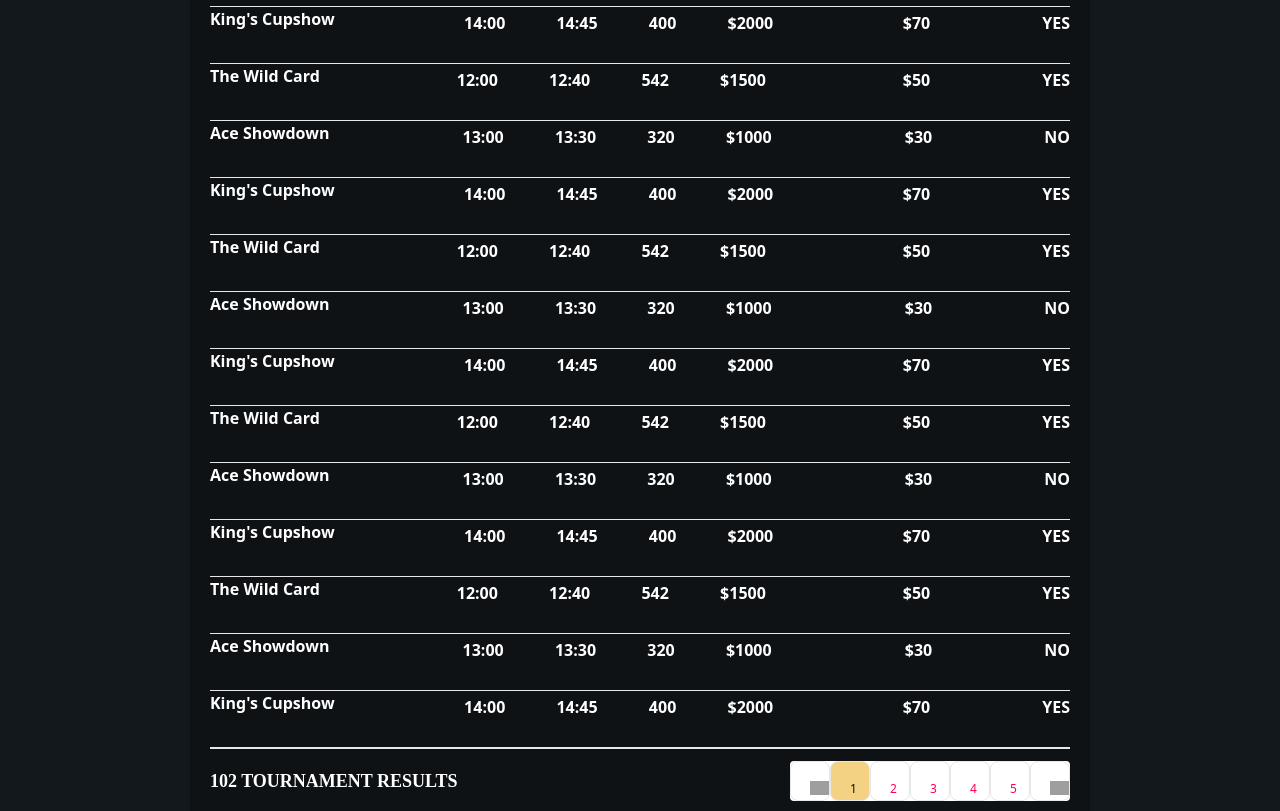
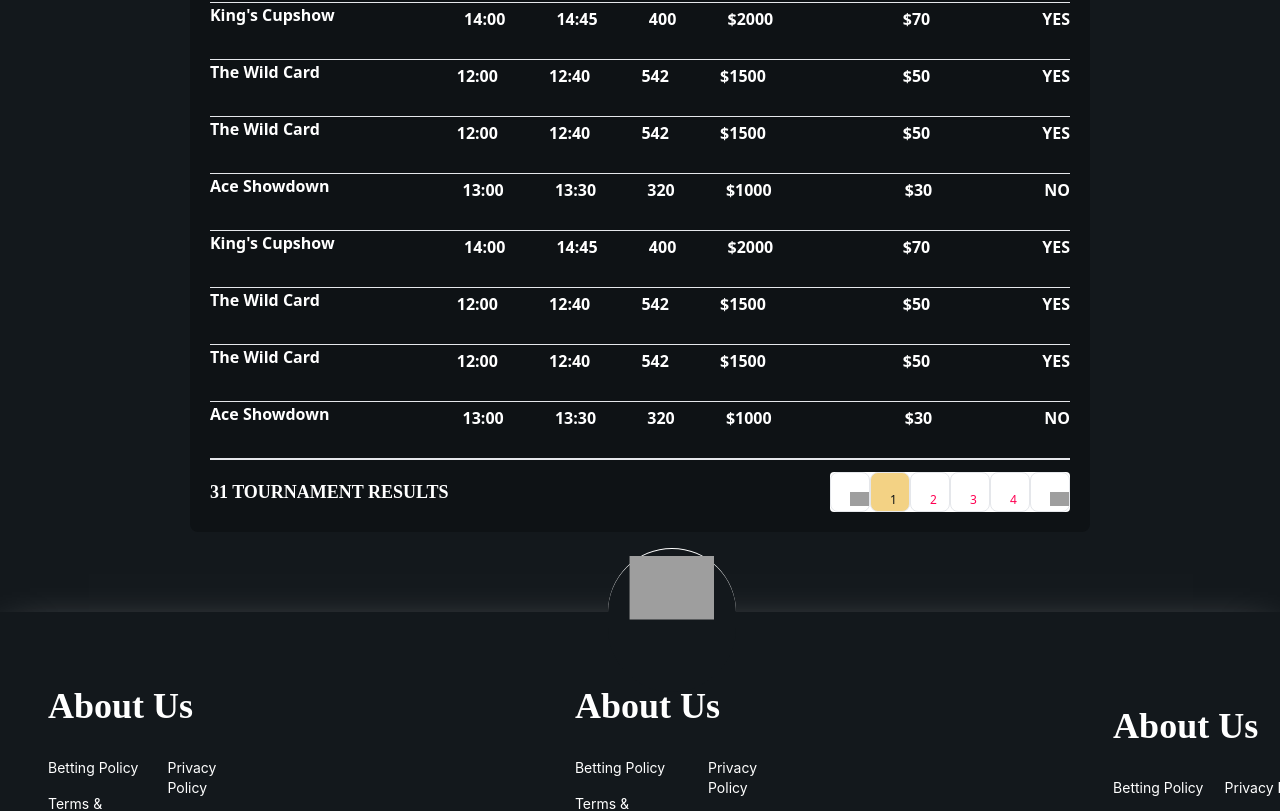
Before and after one commit to Usmanwasif123/roughriderpokertour, a React (Create React App) app: page /our-tournament in a window 1280 px wide. Shown: the part 1600-2411 px from the top of the page. Built offline with nearby package versions, Linux system fonts and the light colour scheme; grey boxes are pictures that could not be loaded.

Commit message:
In our tournament comp the pagination complete and working on the tab

```diff
--- a/src/Components/TournamentComp/OurTournament.jsx
+++ b/src/Components/TournamentComp/OurTournament.jsx
@@ -1,147 +1,74 @@
-import React from 'react'
+import React, {useState} from 'react'
 import Navbar from '../LandingComp/Navbar';
 import Footer from '../LandingComp/Footer';
 import TournamentRow from './TournamentRow';
 import { PaginationGroup } from './Pagination';
 
+const tournamentData = [
+  { category: 'past', name: 'The Wild Card', startTime: '12:00', endTime: '12:40', players: 542, prize: '$1500', entryFee: '$50', bonus: 'Yes'},
+  { category: 'past', name: 'Ace Showdown', startTime: '13:00', endTime: '13:30', players: 320, prize: '$1000', entryFee: '$30', bonus: 'No'},
+  { category: 'past', name: 'King\'s Cupshow', startTime: '14:00', endTime: '14:45', players: 400, prize: '$2000', entryFee: '$70', bonus: 'Yes'},
+  { category: 'past', name: 'The Wild Card', startTime: '12:00', endTime: '12:40', players: 542, prize: '$1500', entryFee: '$50', bonus: 'Yes'},
+  { category: 'past', name: 'The Wild Card', startTime: '12:00', endTime: '12:40', players: 542, prize: '$1500', entryFee: '$50', bonus: 'Yes'},
+  { category: 'past', name: 'Ace Showdown', startTime: '13:00', endTime: '13:30', players: 320, prize: '$1000', entryFee: '$30', bonus: 'No'},
+  { category: 'past', name: 'King\'s Cupshow', startTime: '14:00', endTime: '14:45', players: 400, prize: '$2000', entryFee: '$70', bonus: 'Yes'},
+  { category: 'past', name: 'The Wild Card', startTime: '12:00', endTime: '12:40', players: 542, prize: '$1500', entryFee: '$50', bonus: 'Yes'},
+  { category: 'past', name: 'The Wild Card', startTime: '12:00', endTime: '12:40', players: 542, prize: '$1500', entryFee: '$50', bonus: 'Yes'},
+  { category: 'past', name: 'Ace Showdown', startTime: '13:00', endTime: '13:30', players: 320, prize: '$1000', entryFee: '$30', bonus: 'No'},
+  { category: 'past', name: 'King\'s Cupshow', startTime: '14:00', endTime: '14:45', players: 400, prize: '$2000', entryFee: '$70', bonus: 'Yes'},
+  { category: 'past', name: 'The Wild Card', startTime: '12:00', endTime: '12:40', players: 542, prize: '$1500', entryFee: '$50', bonus: 'Yes'},
+  { category: 'past', name: 'The Wild Card', startTime: '12:00', endTime: '12:40', players: 542, prize: '$1500', entryFee: '$50', bonus: 'Yes'},
+  { category: 'past', name: 'Ace Showdown', startTime: '13:00', endTime: '13:30', players: 320, prize: '$1000', entryFee: '$30', bonus: 'No'},
+  { category: 'past', name: 'King\'s Cupshow', startTime: '14:00', endTime: '14:45', players: 400, prize: '$2000', entryFee: '$70', bonus: 'Yes'},
+  { category: 'past', name: 'The Wild Card', startTime: '12:00', endTime: '12:40', players: 542, prize: '$1500', entryFee: '$50', bonus: 'Yes'},
+  { category: 'past', name: 'The Wild Card', startTime: '12:00', endTime: '12:40', players: 542, prize: '$1500', entryFee: '$50', bonus: 'Yes'},
+  { category: 'past', name: 'Ace Showdown', startTime: '13:00', endTime: '13:30', players: 320, prize: '$1000', entryFee: '$30', bonus: 'No'},
+  { category: 'past', name: 'King\'s Cupshow', startTime: '14:00', endTime: '14:45', players: 400, prize: '$2000', entryFee: '$70', bonus: 'Yes'},
+  { category: 'past', name: 'The Wild Card', startTime: '12:00', endTime: '12:40', players: 542, prize: '$1500', entryFee: '$50', bonus: 'Yes'},
+  { category: 'past', name: 'The Wild Card', startTime: '12:00', endTime: '12:40', players: 542, prize: '$1500', entryFee: '$50', bonus: 'Yes'},
+  { category: 'past', name: 'Ace Showdown', startTime: '13:00', endTime: '13:30', players: 320, prize: '$1000', entryFee: '$30', bonus: 'No'},
+  { category: 'past', name: 'King\'s Cupshow', startTime: '14:00', endTime: '14:45', players: 400, prize: '$2000', entryFee: '$70', bonus: 'Yes'},
+  { category: 'past', name: 'The Wild Card', startTime: '12:00', endTime: '12:40', players: 542, prize: '$1500', entryFee: '$50', bonus: 'Yes'},
+  { category: 'past', name: 'The Wild Card', startTime: '12:00', endTime: '12:40', players: 542, prize: '$1500', entryFee: '$50', bonus: 'Yes'},
+  { category: 'past', name: 'Ace Showdown', startTime: '13:00', endTime: '13:30', players: 320, prize: '$1000', entryFee: '$30', bonus: 'No'},
+  { category: 'past', name: 'King\'s Cupshow', startTime: '14:00', endTime: '14:45', players: 400, prize: '$2000', entryFee: '$70', bonus: 'Yes'},
+  { category: 'past', name: 'The Wild Card', startTime: '12:00', endTime: '12:40', players: 542, prize: '$1500', entryFee: '$50', bonus: 'Yes'},
+  { category: 'past', name: 'The Wild Card', startTime: '12:00', endTime: '12:40', players: 542, prize: '$1500', entryFee: '$50', bonus: 'Yes'},
+  { category: 'past', name: 'Ace Showdown', startTime: '13:00', endTime: '13:30', players: 320, prize: '$1000', entryFee: '$30', bonus: 'No'},
+  { category: 'past', name: 'King\'s Cupshow', startTime: '14:00', endTime: '14:45', players: 400, prize: '$2000', entryFee: '$70', bonus: 'Yes'},
+
+
+];
+
 const OurTournament = () => {
-    const tournamentData = [
-        {
-          name: 'The Wild Card',
-          startTime: '12:00',
-          endTime: '12:40',
-          players: 542,
-          prize: '$1500',
-          entryFee: '$50',
-          bonus: 'Yes'
-        },
-        {
-          name: 'Ace Showdown',
-          startTime: '13:00',
-          endTime: '13:30',
-          players: 320,
-          prize: '$1000',
-          entryFee: '$30',
-          bonus: 'No'
-        },
-        {
-          name: 'King\'s Cupshow',
-          startTime: '14:00',
-          endTime: '14:45',
-          players: 400,
-          prize: '$2000',
-          entryFee: '$70',
-          bonus: 'Yes'
-        },
-        {
-            name: 'The Wild Card',
-            startTime: '12:00',
-            endTime: '12:40',
-            players: 542,
-            prize: '$1500',
-            entryFee: '$50',
-            bonus: 'Yes'
-          },
-          {
-            name: 'Ace Showdown',
-            startTime: '13:00',
-            endTime: '13:30',
-            players: 320,
-            prize: '$1000',
-            entryFee: '$30',
-            bonus: 'No'
-          },
-         {
-          name: 'King\'s Cupshow',
-          startTime: '14:00',
-          endTime: '14:45',
-          players: 400,
-          prize: '$2000',
-          entryFee: '$70',
-          bonus: 'Yes'
-        },
-        {
-            name: 'The Wild Card',
-            startTime: '12:00',
-            endTime: '12:40',
-            players: 542,
-            prize: '$1500',
-            entryFee: '$50',
-            bonus: 'Yes'
-          },
-          {
-            name: 'Ace Showdown',
-            startTime: '13:00',
-            endTime: '13:30',
-            players: 320,
-            prize: '$1000',
-            entryFee: '$30',
-            bonus: 'No'
-          },
-          {
-            name: 'King\'s Cupshow',
-            startTime: '14:00',
-            endTime: '14:45',
-            players: 400,
-            prize: '$2000',
-            entryFee: '$70',
-            bonus: 'Yes'
-          },
-          {
-              name: 'The Wild Card',
-              startTime: '12:00',
-              endTime: '12:40',
-              players: 542,
-              prize: '$1500',
-              entryFee: '$50',
-              bonus: 'Yes'
-            },
-            {
-              name: 'Ace Showdown',
-              startTime: '13:00',
-              endTime: '13:30',
-              players: 320,
-              prize: '$1000',
-              entryFee: '$30',
-              bonus: 'No'
-            },
-            {
-                name: 'King\'s Cupshow',
-                startTime: '14:00',
-                endTime: '14:45',
-                players: 400,
-                prize: '$2000',
-                entryFee: '$70',
-                bonus: 'Yes'
-              },
-              {
-                  name: 'The Wild Card',
-                  startTime: '12:00',
-                  endTime: '12:40',
-                  players: 542,
-                  prize: '$1500',
-                  entryFee: '$50',
-                  bonus: 'Yes'
-                },
-                {
-                  name: 'Ace Showdown',
-                  startTime: '13:00',
-                  endTime: '13:30',
-                  players: 320,
-                  prize: '$1000',
-                  entryFee: '$30',
-                  bonus: 'No'
-                },
-                {
-                    name: 'King\'s Cupshow',
-                    startTime: '14:00',
-                    endTime: '14:45',
-                    players: 400,
-                    prize: '$2000',
-                    entryFee: '$70',
-                    bonus: 'Yes'
-                  },
-      ];
+  const [currentPage, setCurrentPage] = useState(1);
+  const [activeButton, setActiveButton] = useState('past'); // Default to 'past' events
+  const [activeCategory, setActiveCategory] = useState('past'); // State to track active category
+  const itemsPerPage = 10; // Number of items per page
+
+  const indexOfLastItem = currentPage * itemsPerPage;
+  const indexOfFirstItem = indexOfLastItem - itemsPerPage;
+  const currentItems = tournamentData.slice(indexOfFirstItem, indexOfLastItem);
+
+  const handlePageChange = (page) => {
+    setCurrentPage(page);
+  };
+
+  const handleButtonClick = (status) => {
+    setActiveButton(status);
+    setCurrentPage(1); // Reset to first page on button click
+  };
+
+  // Function to filter tournaments based on category
+  const filterTournamentsByCategory = (category) => {
+    return tournamentData.filter(tournament => tournament.category === category);
+  };
+
+  // Handler for button click to switch category
+  const handleCategoryChange = (category) => {
+    setActiveCategory(category);
+  };
+
 
   return (
     <>
@@ -169,16 +96,36 @@ const OurTournament = () => {
     <div className='bg-[#13181C] w-full flex flex-col justify-between items-center p-10'>
     <div className='bg-[#F3D284] w-3/4 mt-8 p-6 grid grid-cols-1 gap-6 sm:grid-cols-1 flex flex-col rounded-t-lg'>
     <div className='flex flex-row gap-12 justify-center items-center'>
-       <button className='border-2 border-[#FE0308] px-3 py-1 rounded uppercase bg-[#FE0308] text-white font-bold text-md font-[barlow]'>Past Events</button>
-       <button className='text-black font-bold text-md uppercase font-[barlow]'>Upcoming Events</button>
-       <button className='text-black font-bold text-md uppercase font-[barlow]'>Ongoing Event </button>
-       <button className='text-[#FF0000] font-bold text-md uppercase font-[barlow]'>Live</button>
+    <button
+        className={`px-3 py-1 rounded uppercase font-bold text-md font-[barlow] ${activeCategory === 'past' ? 'text-white bg-[#FE0308] border-[#FE0308]' : 'text-black'}`}
+        onClick={() => handleCategoryChange('past')}
+      >
+        Past Events
+      </button>
+      <button
+        className={`px-3 py-1 rounded uppercase font-bold text-md font-[barlow] ${activeCategory === 'upcoming' ? 'text-white bg-[#FE0308] border-[#FE0308]' : 'text-black'}`}
+        onClick={() => handleCategoryChange('upcoming')}
+      >
+        Upcoming Events
+      </button>
+      <button
+        className={`px-3 py-1 rounded uppercase font-bold text-md font-[barlow] ${activeCategory === 'ongoing' ? 'text-white bg-[#FE0308] border-[#FE0308]' : 'text-black'}`}
+        onClick={() => handleCategoryChange('ongoing')}
+      >
+        Ongoing Events
+      </button>
+      <button
+        className={`px-3 py-1 rounded uppercase font-bold text-md font-[barlow] ${activeCategory === 'live' ? 'text-white bg-[#FE0308] border-[#FE0308]' : 'text-black'}`}
+        onClick={() => handleCategoryChange('live')}
+      >
+        Live
+      </button>
     </div>
     </div>
     <div className='bg-[#0E1215] w-3/4 p-5 mb-10 grid grid-cols-1 gap-6 sm:grid-cols-1 flex flex-col rounded-b-lg'>
         <div className='flex flex-row justify-between items-center'>
         <div className='flex flex-row mb-2 text-white font-bold uppercase'>
-            <h1>Tournament</h1>
+            <h1>{['Tournament']}</h1>
         </div>
         <div className='flex flex-row gap-4 text-white font-bold uppercase'>
            {['Starts In', 'Ends In', 'Players', 'Prize($)'].map(item => (
@@ -191,15 +138,24 @@ const OurTournament = () => {
       ))}
         </div>
         </div>
-        {tournamentData.map((tournament, index) => (
-      <TournamentRow key={index} data={tournament} />
-    ))}
+        {/* Render rows based on current page */}
+        {currentItems.map((tournament, index) => (
+        <TournamentRow key={index} data={tournament} />
+      ))}
+
+       {/* Example of using tournamentData directly */}
+       {filterTournamentsByCategory(activeCategory).map((tournament, index) => (
+        <TournamentRow key={index} tournament={tournament} />
+      ))}
+
+
+    {/* Pagination */}
     <div className='flex flex-row justify-between items-center border-t-2 border-grey-200'>
         <div className='mt-3 text-white font-[Oswald] font-bold text-lg uppercase'>
-            <h1>102 Tournament results</h1>
+          <h1>{tournamentData.length} Tournament results</h1>
         </div>
         <div className='mt-3'>
-            <PaginationGroup />
+          <PaginationGroup totalItems={tournamentData.length} onPageChange={handlePageChange} />
         </div>
     </div>
     </div>
--- a/src/Components/TournamentComp/Pagination.jsx
+++ b/src/Components/TournamentComp/Pagination.jsx
@@ -1,38 +1,46 @@
-import React from "react";
+import React, {useState} from "react";
 import { IconButton, ButtonGroup } from "@material-tailwind/react";
-import { ArrowRightIcon, ArrowLeftIcon } from "@heroicons/react/24/outline";
 
-export function PaginationGroup() {
-  const [active, setActive] = React.useState(1);
+const itemsPerPage= 10 // items per page
 
-  const getItemProps = (index) => ({
-    className: active === index ? "bg-[#F3D284] text-[#0E1215]" : "text-[#FF0052]",
-    onClick: () => setActive(index),
-  });
 
-  const next = () => {
-    if (active === 5) return;
+export function PaginationGroup({totalItems, onPageChange}) {
+  const [activePage, setActivePage] = useState(1);
 
-    setActive(active + 1);
+  const totalPages = Math.ceil(totalItems / itemsPerPage);
+
+  const changePage = (page) => {
+    setActivePage(page);
+    onPageChange(page);
   };
 
-  const prev = () => {
-    if (active === 1) return;
-
-    setActive(active - 1);
+  const prevPage = () => {
+    if (activePage > 1) {
+      changePage(activePage - 1);
+    }
   };
 
-  return (
+  const nextPage = () => {
+    if (activePage < totalPages) {
+      changePage(activePage + 1);
+    }
+  };
+
+   return (
     <ButtonGroup variant="outlined" className="bg-white rounded">
-      <IconButton onClick={prev}>
+      <IconButton onClick={prevPage}>
         <img src='https://i.ibb.co/pyJmbtt/image.png'/>
       </IconButton>
-      <IconButton {...getItemProps(1)}>1</IconButton>
-      <IconButton {...getItemProps(2)}>2</IconButton>
-      <IconButton {...getItemProps(3)}>3</IconButton>
-      <IconButton {...getItemProps(4)}>4</IconButton>
-      <IconButton {...getItemProps(5)}>5</IconButton>
-      <IconButton onClick={next}>
+      {[...Array(totalPages)].map((_, index) => (
+        <IconButton
+          key={index}
+          onClick={() => changePage(index + 1)}
+          className={activePage === index + 1 ? "bg-[#F3D284] text-[#0E1215]" : "text-[#FF0052]"}
+        >
+          {index + 1}
+        </IconButton>
+      ))}
+      <IconButton onClick={nextPage}>
         <img src='https://i.ibb.co/t2b48BF/image.png' />
       </IconButton>
     </ButtonGroup>
--- a/src/Components/TournamentComp/TournamentRow.jsx
+++ b/src/Components/TournamentComp/TournamentRow.jsx
@@ -1,6 +1,8 @@
 import React from 'react'
 
 const TournamentRow = ({ data }) => {
+  if (!data) return null; // Add null check to handle undefined data
+
   return (
     <div className='flex flex-row justify-between items-center gap-5 border-t border-gray-200'>
     <div className='flex flex-row mb-2 text-white font-semibold capitalize'>
```
